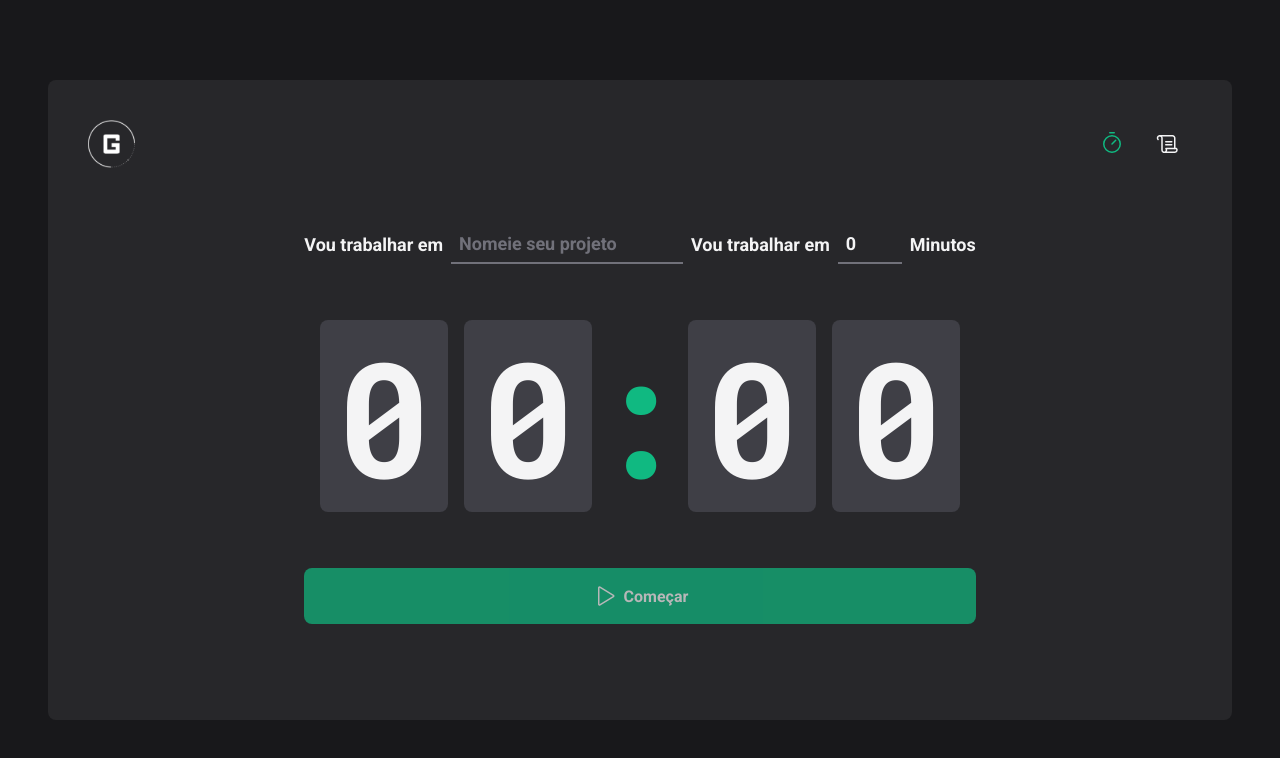
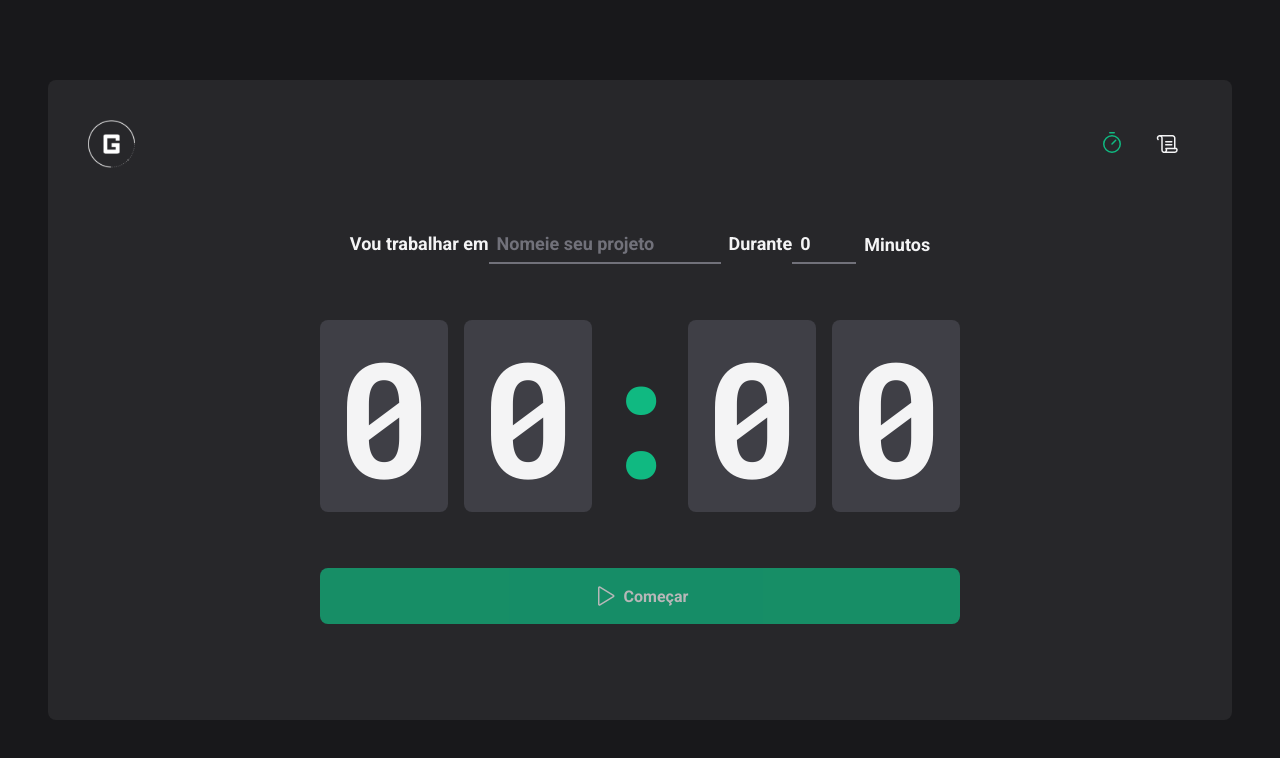
Before and after one commit to GabrielS0ares/timer-pomodoro, a React (Vite) app: page / in a window 1280 px wide. Shown: the top 758 px of the page. Built offline with nearby package versions, Linux system fonts and the light colour scheme.

Commit message:
Style: trata resposividade do timer

```diff
--- a/src/pages/Home/Countdown/styles.ts
+++ b/src/pages/Home/Countdown/styles.ts
@@ -7,6 +7,16 @@ export const CountdownContainer = styled.div`
   color: ${(props) => props.theme['zinc-100']};
   display: flex;
   gap: 1rem;
+
+  @media screen and (max-width: 720px) {
+    font-size: 5rem;
+    line-height: 4rem;
+  }
+
+  @media screen and (max-width: 720px) {
+    font-size: 2.5rem;
+    line-height: 2rem;
+  }
 
   span {
     background: ${(props) => props.theme['zinc-700']};
@@ -22,4 +32,9 @@ export const Separator = styled.div`
   overflow: hidden;
   display: flex;
   justify-content: center;
+
+  @media screen and (max-width: 720px) {
+    padding: 1rem 0;
+    width: 2rem;
+  }
 `
--- a/src/pages/Home/NewCycleForm/index.tsx
+++ b/src/pages/Home/NewCycleForm/index.tsx
@@ -9,6 +9,7 @@ export function NewCycleForm() {
 
   return (
     <FormContainer>
+      <div>
         <label htmlFor="task">Vou trabalhar em</label>
         <TaskInput
           list="taks-suggestions"
@@ -17,13 +18,15 @@ export function NewCycleForm() {
           {...register('task')}
           disabled={!!activeCycle}
         />
+      </div>
 
       <datalist id="taks-suggestions">
         <option value="Projeto 1" />
         <option value="Projeto 2" />
       </datalist>
 
-      <label htmlFor="minutesAmount">Vou trabalhar em</label>
+      <div>
+        <label htmlFor="minutesAmount">Durante</label>
         <MinutesAmountInput
           type="number"
           id="minutesAmount"
@@ -34,6 +37,7 @@ export function NewCycleForm() {
           disabled={!!activeCycle}
           {...register('minutesAmount', { valueAsNumber: true })}
         />
+      </div>
 
       <span>Minutos</span>
     </FormContainer>
--- a/src/pages/Home/NewCycleForm/styles.ts
+++ b/src/pages/Home/NewCycleForm/styles.ts
@@ -5,11 +5,16 @@ export const FormContainer = styled.div`
   display: flex;
   align-items: center;
   justify-content: center;
+  flex-wrap: wrap;
   gap: 0.5rem;
   color: ${(props) => props.theme['zinc-100']};
   font-size: 1.125rem;
   font-weight: bold;
-  flex-wrap: wrap;
+
+  @media screen and (max-width: 720px) {
+    justify-content: start;
+    gap: 2rem;
+  }
 `
 
 const BaseInput = styled.input`
```
Lines whose indentation alone changed are shown as unchanged.
